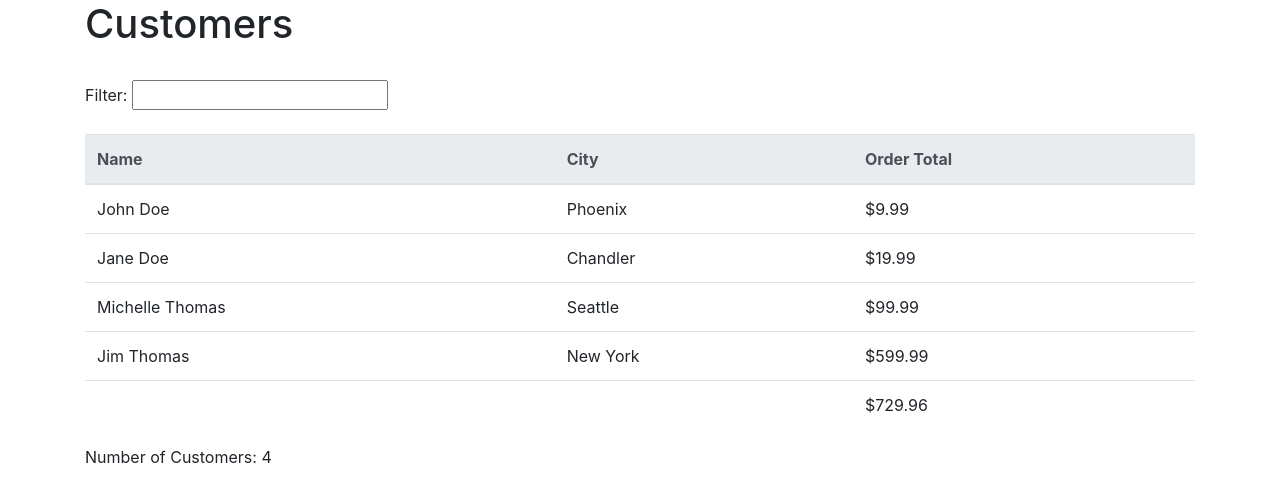
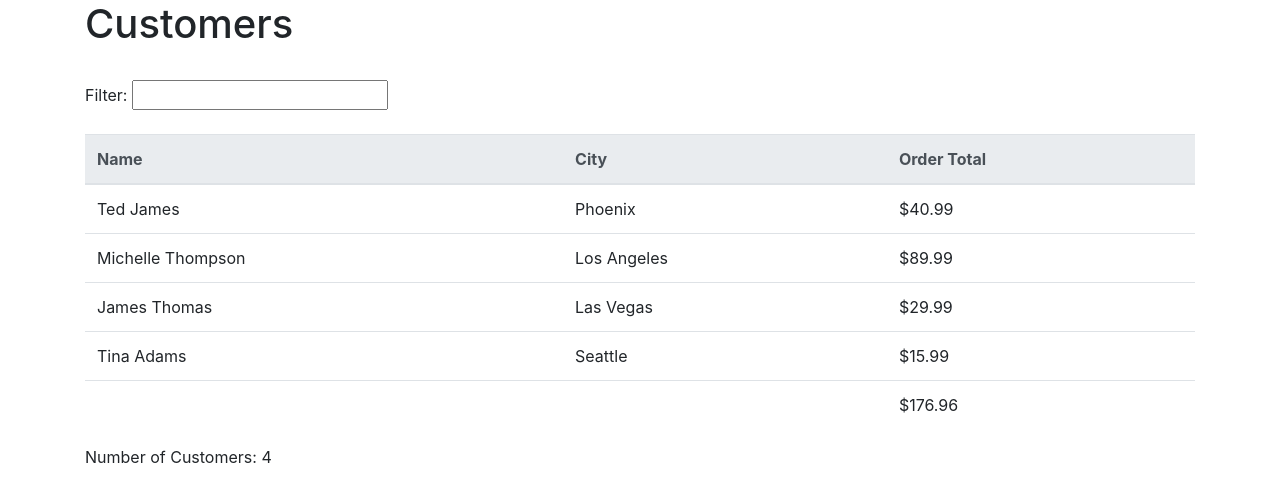
Before and after one commit to SimonFlohr/customer-order-table-angular, an Angular app: page / in a window 1280 px wide. Shown: the top 502 px of the page. Built offline with nearby package versions, Linux system fonts and the light colour scheme.

Commit message:
Implement the 'data' and 'sorter' services
Implement the 'data' and 'sorter' services to feed the right data to the customer table and enable our sorting functionality.

```diff
--- a/src/app/customers/customers-list/customers-list.component.ts
+++ b/src/app/customers/customers-list/customers-list.component.ts
@@ -1,6 +1,7 @@
 import { Component, OnInit, Input } from '@angular/core';
 
 import { ICustomer } from '../../shared/interfaces';
+import { SorterService } from '../../core/sorter.service';
 
 @Component({
   selector: 'app-customers-list',
@@ -25,7 +26,10 @@
   customersOrderTotal: number;
   currencyCode: string = 'USD';
 
-  constructor() {}
+  constructor(private sorterService: SorterService) {
+
+  }
+
   ngOnInit() {}
 
   calculateOrders() {
@@ -49,6 +53,6 @@
 }
 
   sort(prop: string) {
-
+    this.sorterService.sort(this.filteredCustomers, prop);
   }
 }
--- a/src/app/customers/customers.component.ts
+++ b/src/app/customers/customers.component.ts
@@ -1,6 +1,8 @@
 import { Component, OnInit } from "@angular/core";
 
 import { ICustomer } from "../shared/interfaces";
+
+import { DataService } from "../core/data.service";
 
 @Component({
     selector: 'app-customers',
@@ -11,16 +13,19 @@
     title: string;
     people: ICustomer[];
 
-    constructor() {
+    constructor(private dataService: DataService) {
 
     }
+
     ngOnInit() {
         this.title = 'Customers';
-        this.people = [
-            { id: 1, name: 'john Doe', city: 'Phoenix', orderTotal: 9.99, customerSince: new Date(2014, 7, 10) },
-            { id: 2, name: 'Jane Doe', city: 'Chandler', orderTotal: 19.99, customerSince: new Date(2017, 2, 22)},
-            { id: 3, name: 'Michelle Thomas', city: 'Seattle', orderTotal: 99.99, customerSince: new Date(2002, 10, 31)},
-            { id: 4, name: 'Jim Thomas', city: 'New York', orderTotal: 599.99, customerSince: new Date(2002, 10, 31)},
-        ];
+        this.dataService.getCustomers()
+            .subscribe((customers: ICustomer[]) => this.people = customers);
+        // this.people = [
+        //     { id: 1, name: 'john Doe', city: 'Phoenix', orderTotal: 9.99, customerSince: new Date(2014, 7, 10) },
+        //     { id: 2, name: 'Jane Doe', city: 'Chandler', orderTotal: 19.99, customerSince: new Date(2017, 2, 22)},
+        //     { id: 3, name: 'Michelle Thomas', city: 'Seattle', orderTotal: 99.99, customerSince: new Date(2002, 10, 31)},
+        //     { id: 4, name: 'Jim Thomas', city: 'New York', orderTotal: 599.99, customerSince: new Date(2002, 10, 31)},
+        // ];
     }
 }
```
